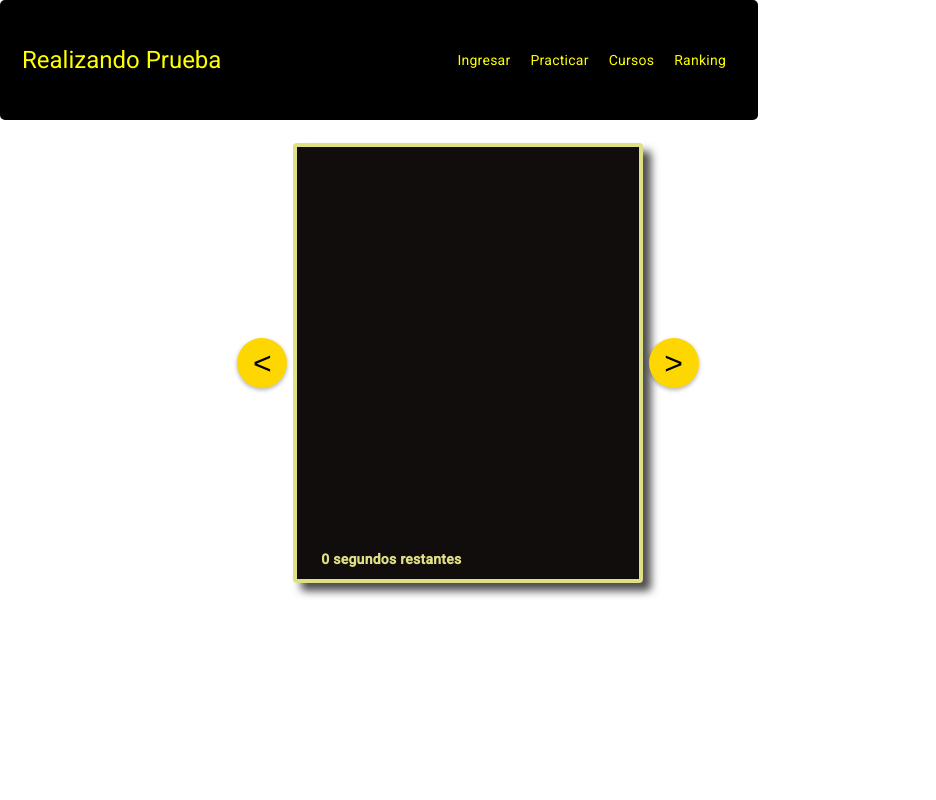
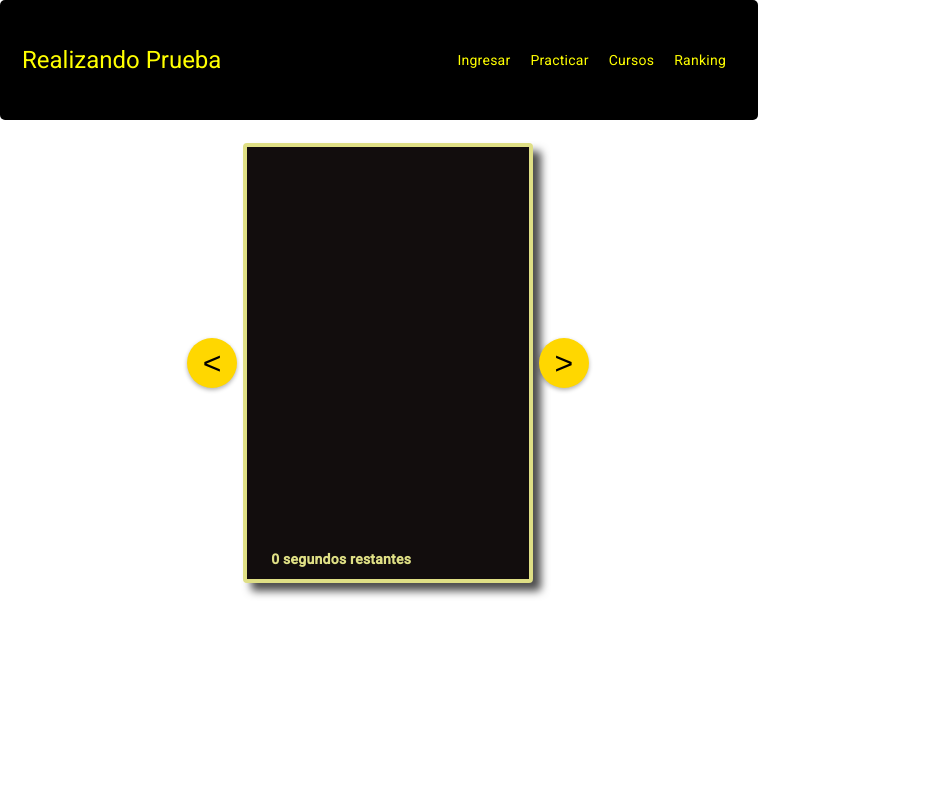
Before and after one commit to sebasxx85/englishProyect, an Angular app: page /type1 in a window 768 px wide. Shown: the top 800 px of the page, 936 px wide, since content can reach past the window. Built offline with nearby package versions, Linux system fonts and the light colour scheme.

Commit message:
add media

```diff
--- a/src/app/components/type1/type1.component.scss
+++ b/src/app/components/type1/type1.component.scss
@@ -18,6 +18,27 @@
   min-width: 15vh;
   background-color: rgb(18, 13, 13);
   position: relative; /* Posiciona el contenedor como relativo */
+}
+
+/* Pantallas entre 726px y 926px */
+@media (max-width: 926px) and (min-width: 726px) {
+  .card-container {
+    min-width: 97vh;
+  }
+  .custom-card {
+    min-width: 25vh;
+
+  }
+}
+
+/* Pantallas entre 560px y 725px */
+@media (max-width: 725px) and (min-width: 560px) {
+  .card-container {
+    min-width: 97vh;
+  }
+  .custom-card {
+    min-width: 25vh;
+  }
 }
 
 .button-container {
```
